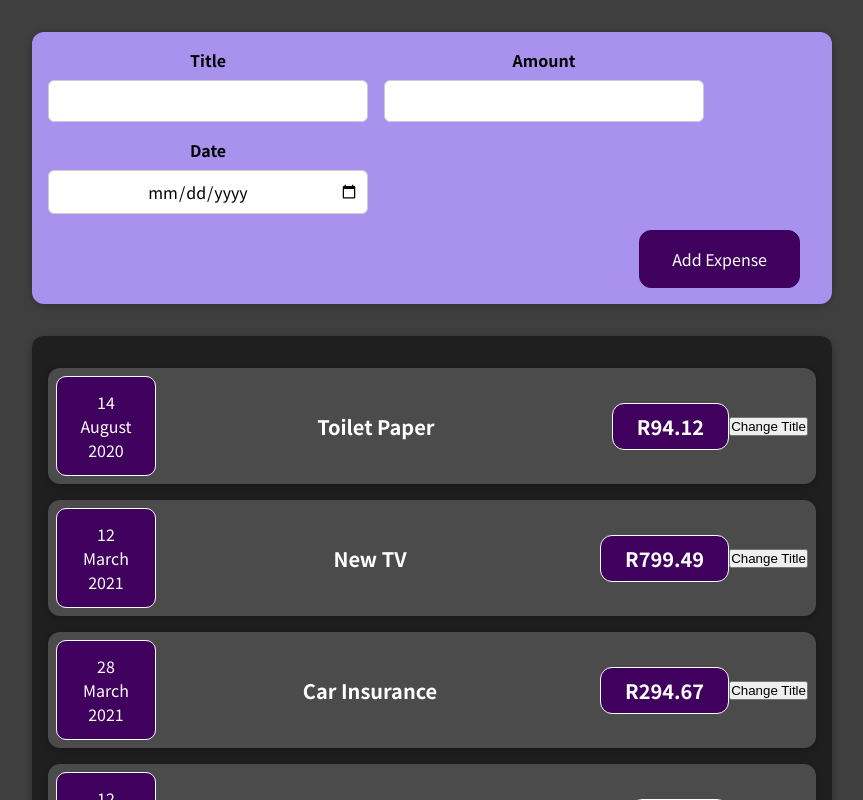
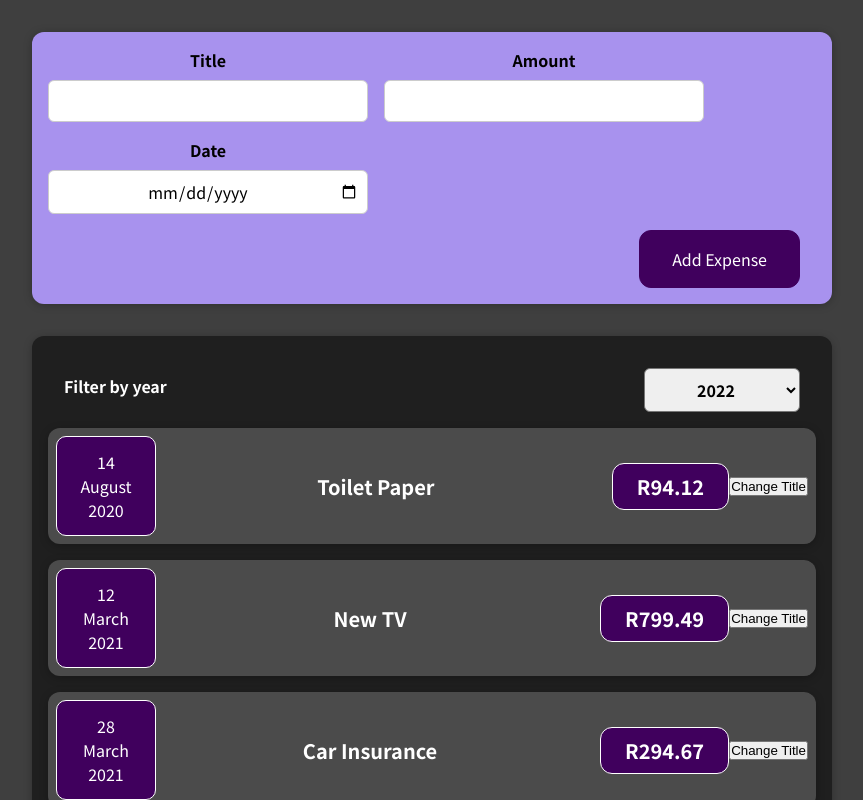
Before and after one commit to FoxPopuli/udemy-react, a React (Create React App) app: page / in a window 1280 px wide. Shown: the top 800 px of the page, without its empty margins (208-1071 px from the left). Built offline with nearby package versions, Linux system fonts and the light colour scheme.

Commit message:
first iteration

```diff
--- a/src/components/Expenses/Expenses.js
+++ b/src/components/Expenses/Expenses.js
@@ -1,10 +1,21 @@
 import Card from "../UI/Card";
 import ExpenseItem from "./ExpenseItem";
+import ExpensesFilter from "../ExpensesFilter/ExpensesFilter";
 import "./Expenses.css";
+import { useState } from "react";
 
 const Expenses = (props) => {
+  const [filterYear, setFilterYear] = useState("");
+  const filterYearChangeHandler = (year) => {
+    // console.log(typeof year);
+    setFilterYear(year);
+    console.log(filterYear);
+  };
+
   return (
     <Card className="expenses">
+      <ExpensesFilter onFilterYearChange={filterYearChangeHandler} />
+
       <ExpenseItem
         title={props.items[0].title}
         amount={props.items[0].amount}
--- a/src/components/ExpenseFilter/ExpenseFilter.js
+++ b/src/components/ExpensesFilter/ExpensesFilter.js
@@ -2,12 +2,16 @@ import React from "react";
 
 import "./ExpensesFilter.css";
 
-const ExpensesFilter = () => {
+const ExpensesFilter = (props) => {
+  const yearChangeHandler = (event) => {
+    console.log(event.target.value);
+    props.onFilterYearChange(event.target.value);
+  };
   return (
     <div className="expenses-filter">
       <div className="expenses-filter__control">
         <label>Filter by year</label>
-        <select>
+        <select onChange={yearChangeHandler}>
           <option value="2022">2022</option>
           <option value="2021">2021</option>
           <option value="2020">2020</option>
```
Also changed, not shown: src/components/ExpensesFilter/ExpensesFilter.css (renamed from src/components/ExpenseFilter/ExpenseFilter.css).
